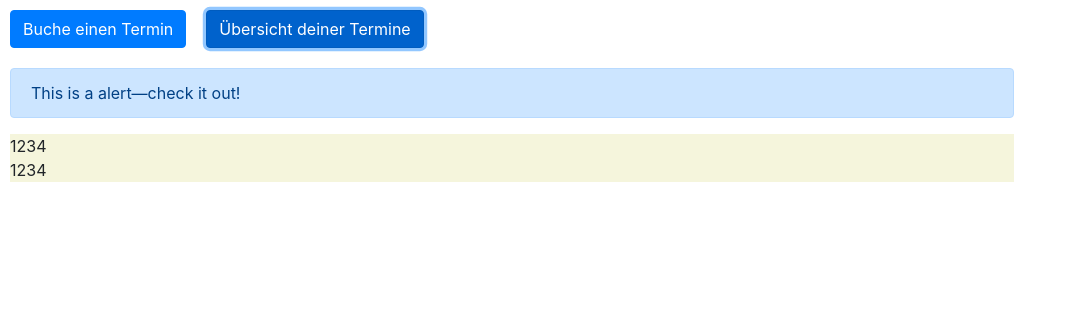
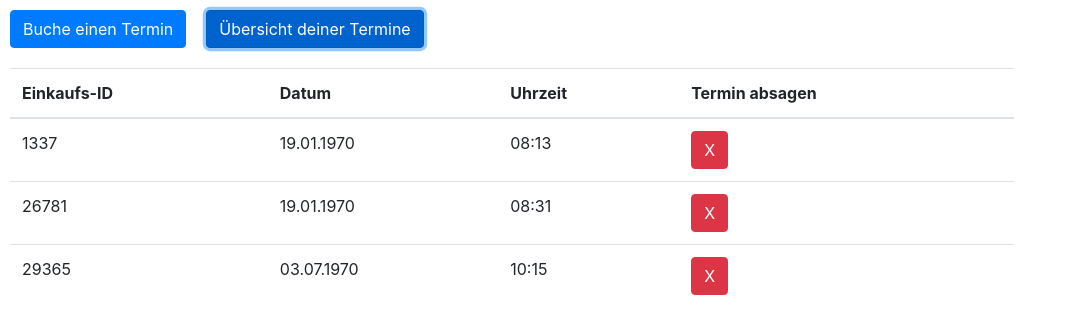
Before and after one commit to Nuckal777/queued, a React (Create React App) app in the folder frontend/src/: page / in a window 1280 px wide. Both pictures are taken after a click on the button "Übersicht deiner Termine". Shown: the top 334 px of the page, without its empty margins (0-1067 px from the left). Built offline with nearby package versions, Linux system fonts and the light colour scheme.

Commit message:
Implemented Apointment Overview

```diff
--- a/frontend/src/package.json
+++ b/frontend/src/package.json
@@ -7,10 +7,12 @@
     "@testing-library/react": "^9.3.2",
     "@testing-library/user-event": "^7.1.2",
     "bootstrap": "^4.4.1",
+    "moment": "^2.24.0",
     "prop-types": "^15.7.2",
     "react": "^16.13.1",
     "react-bootstrap": "^1.0.0-beta.17",
     "react-dom": "^16.13.1",
+    "react-moment": "^0.9.7",
     "react-scripts": "3.4.1"
   },
   "scripts": {
--- a/frontend/src/src/App.js
+++ b/frontend/src/src/App.js
@@ -11,7 +11,7 @@ const getContent = (route) => {
     switch (route) {
         default:
         case 'overview':
-            return <Overview data={[{id: '1234', name: 'test'}, {id: '1234', name: 'test'}]} />
+            return <Overview data={[{purchaseID: '1337', startDate: 1584804113}, {purchaseID: '26781', startDate: 1585894113}, {purchaseID: '29365', startDate: 15848136113}]} />
         case 'booking':
             return <Booking />
     }
--- a/frontend/src/src/views/Overview.js
+++ b/frontend/src/src/views/Overview.js
@@ -1,30 +1,41 @@
 import React from 'react';
-import styles from './Overview.module.css';
 import PropTypes from 'prop-types';
-import { Alert } from 'react-bootstrap';
+import Moment from 'react-moment';
+import { Button, Table } from 'react-bootstrap'
 
 const Overview = (props) => {
-
     const { data } = props;
-
     return (
-        <>
-            <Alert key={"idx"} variant="primary" >
-                This is a  alert—check it out!
-            </Alert>
-            <div className={styles.wrapper}>
+        <Table>
+            <thead>
+                <tr>
+                    <th>Einkaufs-ID</th>
+                    <th>Datum</th>
+                    <th>Uhrzeit</th>
+                    <th>Termin absagen</th>
+                </tr>
+            </thead>
+            <tbody>
                 {
-                    data.map((entry) => <div>{entry.id}</div>)
+                    data.map((entry) => {
+                        const date = new Date(entry.startDate);
+                        return <tr>
+                            <td>{entry.purchaseID}</td>
+                            <td><Moment format="DD.MM.YYYY">{date}</Moment></td>
+                            <td><Moment format="hh:mm">{date}</Moment></td>
+                            <td><Button variant="danger">X</Button></td>
+                        </tr>
+                    })
                 }
-            </div>
-            </>
+            </tbody>
+        </Table>
     );
 }
 
-
 Overview.propTypes = {
     data: PropTypes.arrayOf(PropTypes.shape({
-       id: PropTypes.string.isRequired
+        purchaseID: PropTypes.string.isRequired,
+        startDate: PropTypes.number.isRequired
     }))
 };
 
```
Also changed, not shown: 1 other file (tests, documents, lock files or other folders).
